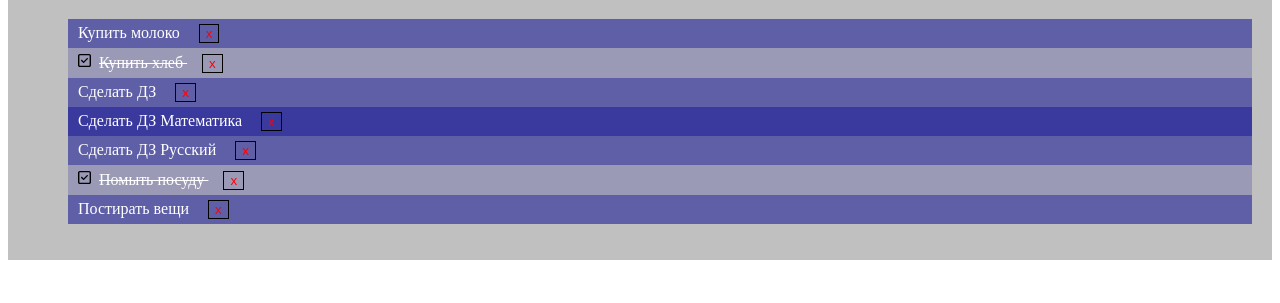
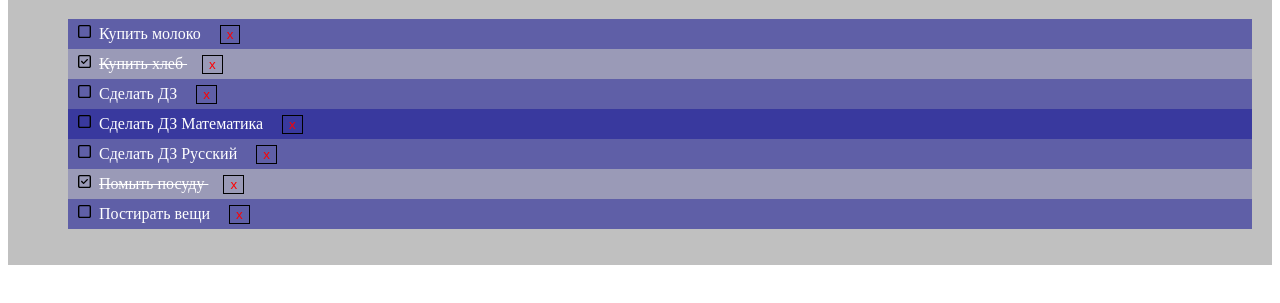
Before and after one commit to DelRhodez/---HTML5-CSS3, a plain HTML site: page todolist.html in a window 1280 px wide. Shown: the part 89-392 px from the top of the page. Drawn offline with Linux system fonts and the light colour scheme.

Commit message:
add icons

```diff
--- a/todolist.html
+++ b/todolist.html
@@ -42,12 +42,21 @@
         .todo button:hover{
             font-weight: bold;
         }
-        .complete::before {
+        .todo li.complete::before {
             content: '';
             display: inline-block;
             width: 15px;
             height: 15px;
             background-image: url("square-check.svg");
+            background-repeat: no-repeat;
+            margin-right: 6px;
+        }
+        .todo li::before{
+            content: '';
+            display: inline-block;
+            width: 15px;
+            height: 15px;
+            background-image: url("square.svg");
             background-repeat: no-repeat;
             margin-right: 6px;
         }
```
Also changed, not shown: square.svg (added).
